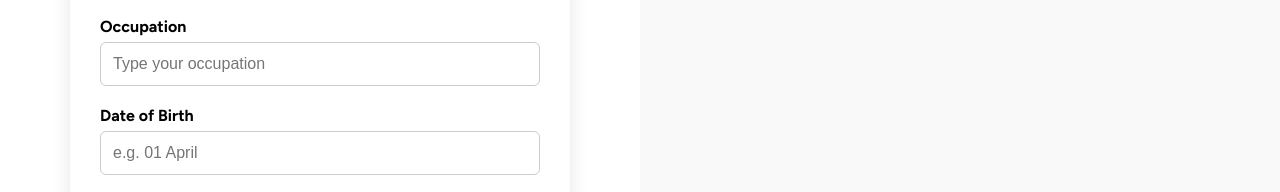
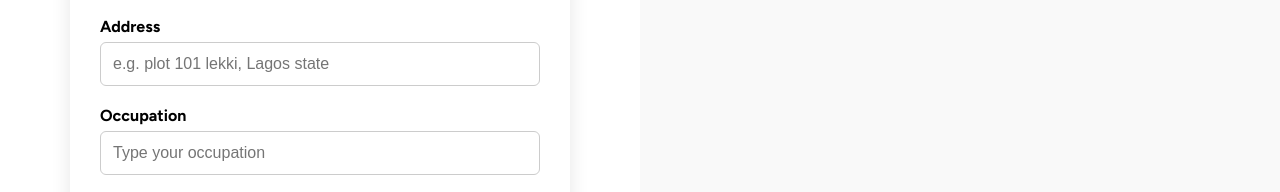
Before and after one commit to Anibe007/livelystones, a plain HTML site: page index.html in a window 1280 px wide. Shown: the part 820-1012 px from the top of the page. Drawn offline with Linux system fonts and the light colour scheme; a web font is replaced by a local one.

Commit message:
Update index.html

```diff
--- a/index.html
+++ b/index.html
@@ -184,6 +184,11 @@
         </div>
 
         <div class="form-group">
+          <label for="num">Address</label>
+          <input type="text" id="add" placeholder="e.g. plot 101 lekki, Lagos state" required />
+        </div>
+
+        <div class="form-group">
           <label for="occupation">Occupation</label>
           <input type="text" id="occupation" placeholder="Type your occupation" required />
         </div>
```
